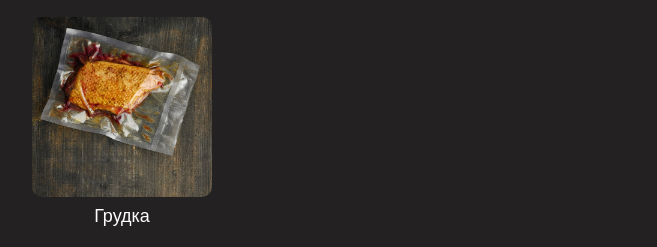
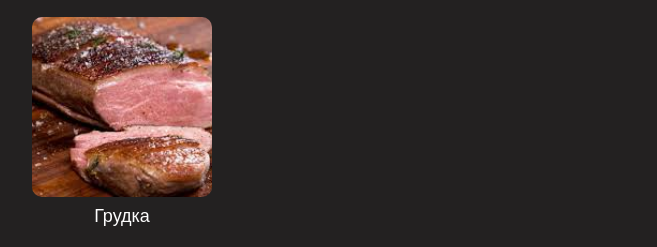
Before and after one commit to GOODOCHEQ/mag, a plain HTML site: page index.html in a window 1280 px wide. Shown: the part 1323-1570 px from the top of the page, 203-860 px from the left. Drawn offline with Linux system fonts and the light colour scheme; grey boxes are pictures that could not be loaded.

Commit message:
Update index.html

```diff
--- a/index.html
+++ b/index.html
@@ -158,7 +158,7 @@
             </div>
             <div class="category">
                 <a href="gryd.html">
-                    <img src="img/gryd.jpg" alt="Грудка">
+                    <img src="img/gyt.jpg" alt="Грудка">
                     <p>Грудка</p>
                 </a>
             </div>
```
